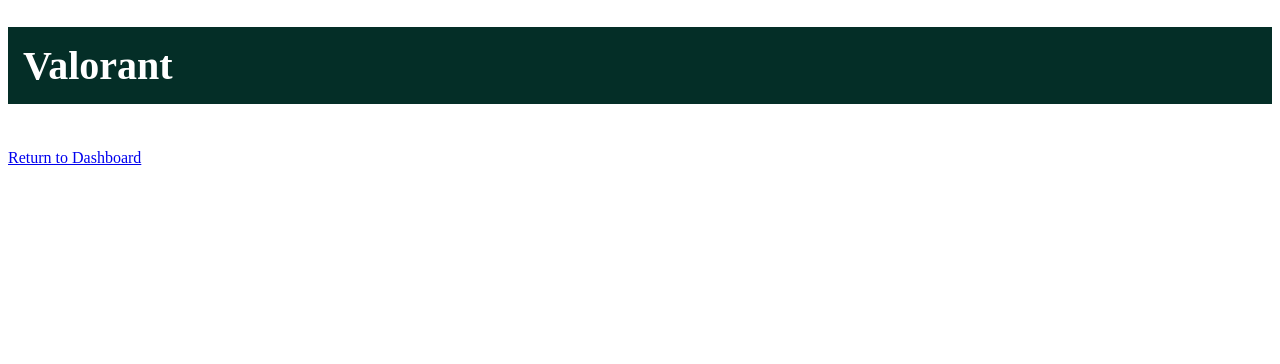
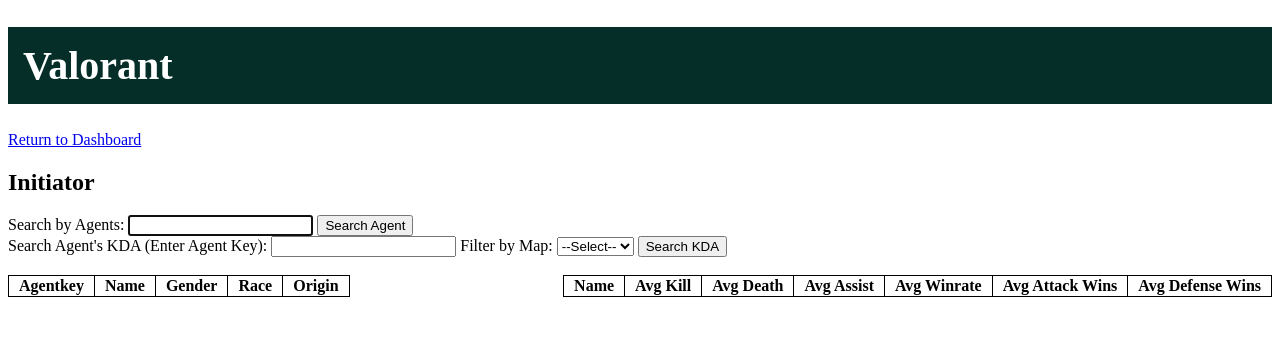
Before and after one commit to sreedavemuri/CSE111Project, a Flask app: page /initiator in a window 1280 px wide. Shown: the top 364 px of the page. Run offline with Flask 2, Linux system fonts and the light colour scheme; lists and menus that the app fills with data are empty; some libraries are stand-ins or nearby versions.

Commit message:
Initiator Change

```diff
--- a/app.py
+++ b/app.py
@@ -115,6 +115,40 @@ def searchDuelist():
 
 @app.route('/initiator', methods=['GET', 'POST'])
 def initiator():
+    if request.method == 'POST':
+        form = request.form
+        search_agent = form['search_agent']
+        search_kda = form['search_kda']
+        map_filter = form['filter_map']
+
+        if request.form['submit'] == 'Search Agent':
+            with sqlite3.connect(db_path) as con:
+                cur = con.cursor()
+                cur.execute("""
+                    SELECT a_agentkey, a_name, a_gender, a_race, o_name
+                    FROM agents, origin
+                    WHERE
+                        a_name LIKE '%{}%' AND
+                        a_originkey = o_originkey AND
+                        a_rolekey = 3;""".format(search_agent))
+                res1 = cur.fetchall()
+            return render_template('initiator.html', res1=res1)
+
+        if request.form['submit'] == 'Search KDA':
+            with sqlite3.connect(db_path) as con:
+                cur = con.cursor()
+                cur.execute("""
+                    SELECT a_name, kda_kill, kda_death, kda_assist, kda_winrate, kda_atkwin, kda_defwin
+                    FROM kda, agents, maps
+                    WHERE
+                        a_rolekey = 3 AND
+                        a_agentkey = kda_agentkey AND
+                        kda_agentkey = {} AND
+                        kda_mapkey = m_mapkey AND
+                        m_mapkey = {};""".format(search_kda,map_filter))
+                res2 = cur.fetchall()
+            return render_template('initiator.html', res2=res2)
+    else:
         return render_template('initiator.html')
 
 @app.route('/sentinel', methods=['GET', 'POST'])
--- a/templates/initiator.html
+++ b/templates/initiator.html
@@ -8,21 +8,98 @@
         padding: 15px;
         font-size: 40px;
     }
+
+    table, th, td {
+        border: 1px solid black;
+        padding-left: 10px;
+        padding-right: 10px;
+    }
 </style>
 
 <head>
     <meta charset="UTF-8">
     <meta http-equiv="X-UA-Compatible" content="IE=edge">
     <meta name="viewport" content="width=device-width, initial-scale=1.0">
-    <title>Initiator</title>
+    <title>Controller</title>
 </head>
 
 <body>
     <h1 class="header">Valorant</h1>
+    <a href="{{'roles'}}">Return to Dashboard</a>
+    <h2>Initiator</h2>
+
+    <form method = "POST">
+        Search by Agents:
+        <input type="text" autofocus="autofocus" name="search_agent">
+        <input type="submit" name="submit" value="Search Agent">
+
+        <br>Search Agent's KDA (Enter Agent Key):
+        <input type="number" autofocus="autofocus" name="search_kda">
+
+        Filter by Map:
+        <select name="filter_map" formaction = "/controller">
+            <option value="">--Select--</option>
+            <option value="1">Split</option>
+            <option value="2">Bind</option>
+            <option value="3">Ascend</option>
+            <option value="4">Icebox</option>
+            <option value="5">Breeze</option>
+            <option value="6">Haven</option>
+        </select>
+        <input type="submit" name="submit" value="Search KDA">
+    </form>
 
     <br>
 
-    <a href="{{'roles'}}">Return to Dashboard</a>
+    <table style="float: left; border-collapse: collapse;">
+        <thead>
+            <tr>
+                <th style="text-align: left;">Agentkey</th>
+                <th style="text-align: left;">Name</th>
+                <th style="text-align: left;">Gender</th>
+                <th style="text-align: left;">Race</th>
+                <th style="text-align: left;">Origin</th>
+            </tr>
+        </thead>
+        <tbody>
+            {% for item in res1 %}
+            <tr>
+                <td>{{item[0]}}</td>
+                <td>{{item[1]}}</td>
+                <td>{{item[2]}}</td>
+                <td>{{item[3]}}</td>
+                <td>{{item[4]}}</td>
+            </tr>
+            {% endfor %}
+        </tbody>
+    </table>
+
+    <table style="float: right; border-collapse: collapse;">
+        <thead>
+            <tr>
+                <th style="text-align: left;">Name</th>
+                <th style="text-align: left;">Avg Kill</th>
+                <th style="text-align: left;">Avg Death</th>
+                <th style="text-align: left;">Avg Assist</th>
+                <th style="text-align: left;">Avg Winrate</th>
+                <th style="text-align: left;">Avg Attack Wins</th>
+                <th style="text-align: left;">Avg Defense Wins</th>
+            </tr>
+        </thead>
+        <tbody>
+            {% for item in res2 %}
+            <tr>
+                <td>{{item[0]}}</td>
+                <td>{{item[1]}}</td>
+                <td>{{item[2]}}</td>
+                <td>{{item[3]}}</td>
+                <td>{{item[4]}}</td>
+                <td>{{item[5]}}</td>
+                <td>{{item[6]}}</td>
+            </tr>
+            {% endfor %}
+        </tbody>
+    </table>
 </body>
 
 </html>
```
